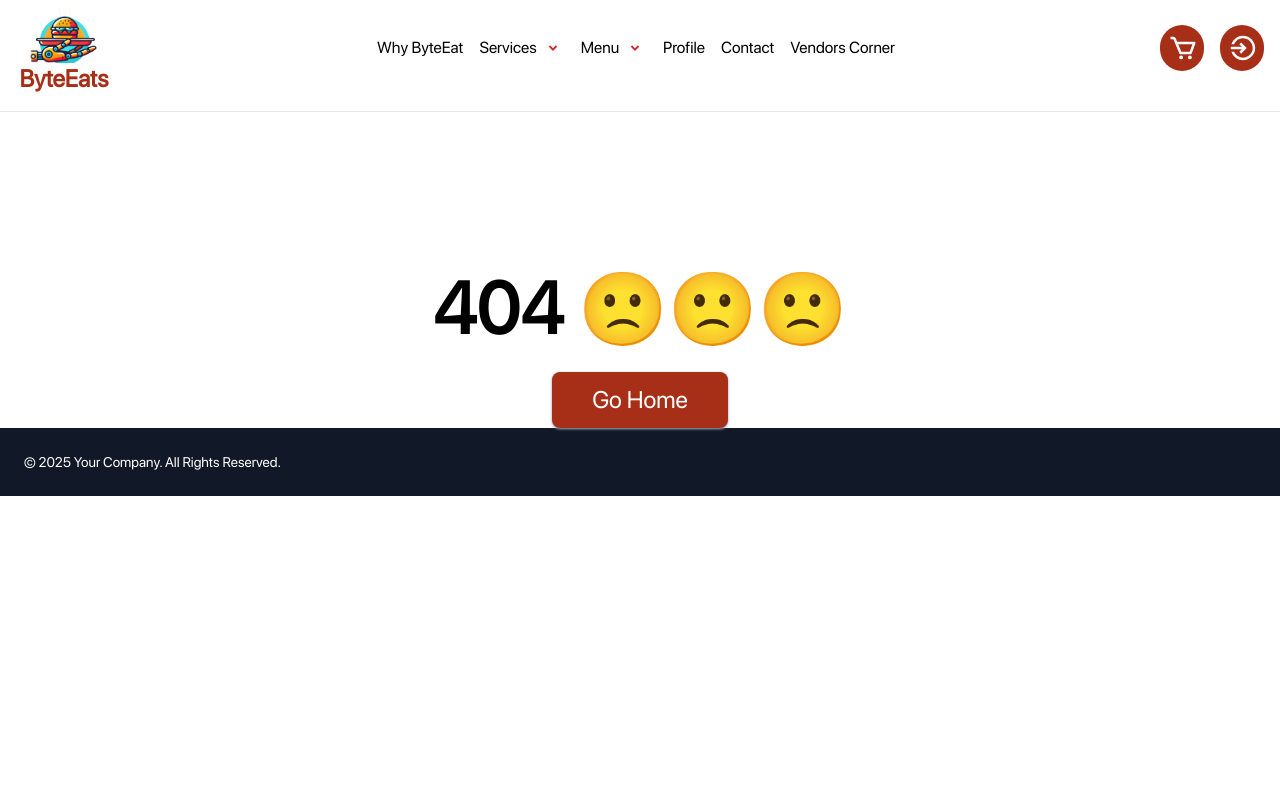
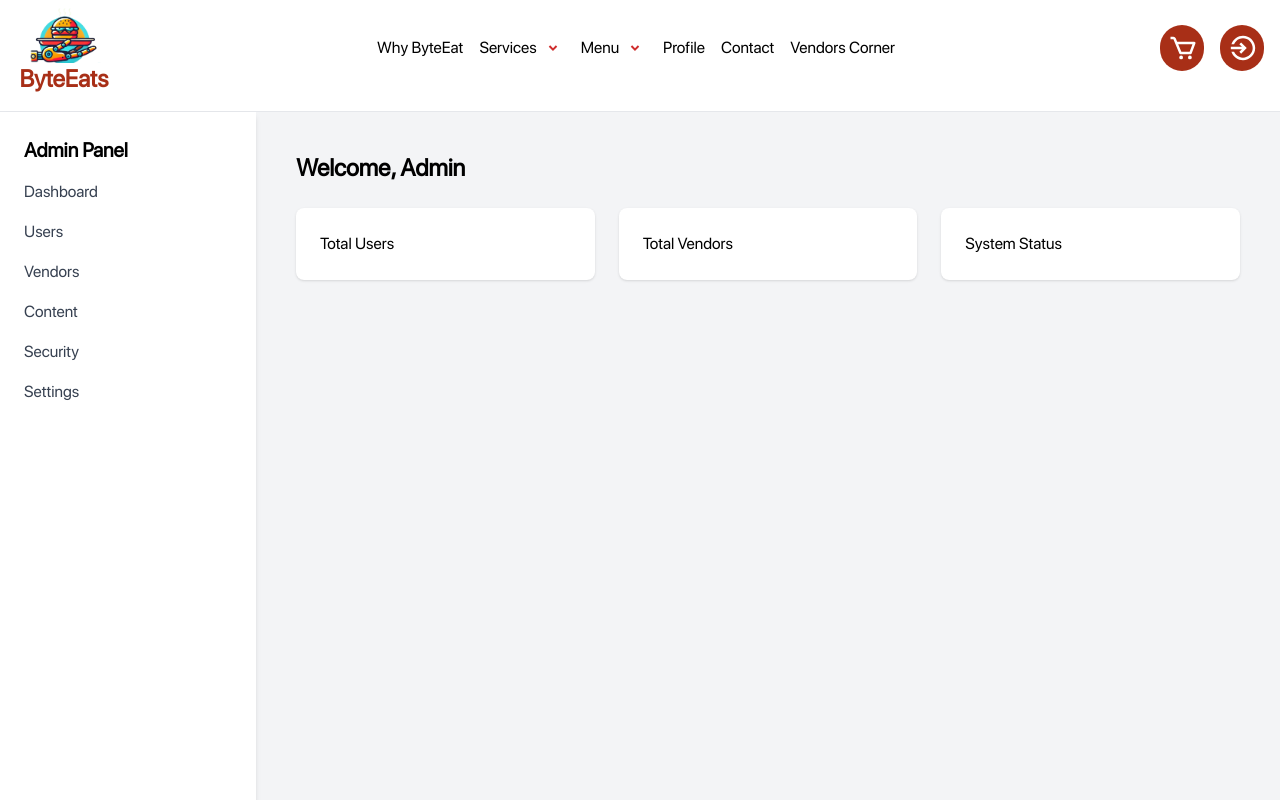
Before and after one commit to TaiwoSoftware/ByteEat, a React (Vite) app: page /admin in a window 1280 px wide. Before the commit this address had no page. Shown: the top 800 px of the page. Built offline with nearby package versions, Linux system fonts and the light colour scheme.

Commit message:
added admin page

```diff
--- a/src/App.tsx
+++ b/src/App.tsx
@@ -15,7 +15,8 @@ import { VendorsDashboard } from "./components/vendors/VendorsDashboard";
 import { Profile } from "./components/Profile/Profile";
 import { CartProvider } from "./components/cart/CartContext";
 import UserSelection from "./components/landing_page/UserSelection";
-import { TrackOrder } from "./components/cart/Trackorder";
+import { AdminDashboard } from "./components/Admin/AdminDashboard";
+// import { TrackOrderPa } from "./components/cart/TrackOrderPage";
 export const App = () => {
   return (
     <>
@@ -34,8 +35,7 @@ export const App = () => {
             <Route path="/shop" element={<Shop />} />
             <Route path="/select" element={<UserSelection />} />
             <Route path="/vendor" element={<VendorsPage />} />
-            <Route path="/track-order" element={<TrackOrder />} />
-
+            <Route path="/admin" element={<AdminDashboard />} />
             <Route path="/vendor_dashboard" element={<VendorsDashboard />} />
           </Routes>
           <Footer />
--- /dev/null
+++ b/src/components/Admin/AdminDashboard.tsx
@@ -0,0 +1,31 @@
+import { Link } from "react-router-dom";
+
+export const AdminDashboard = () => {
+    return (
+      <div className="min-h-screen bg-gray-100 flex">
+        {/* Sidebar */}
+        <aside className="w-64 bg-white shadow-md p-6">
+          <h2 className="text-xl font-bold mb-4">Admin Panel</h2>
+          <nav className="space-y-4">
+            <Link to="#" className="block text-gray-700 hover:text-orange-600">Dashboard</Link>
+            <Link to="#" className="block text-gray-700 hover:text-orange-600">Users</Link>
+            <Link to="#" className="block text-gray-700 hover:text-orange-600">Vendors</Link>
+            <Link to="#" className="block text-gray-700 hover:text-orange-600">Content</Link>
+            <Link to="#" className="block text-gray-700 hover:text-orange-600">Security</Link>
+            <Link to="#" className="block text-gray-700 hover:text-orange-600">Settings</Link>
+          </nav>
+        </aside>
+
+        {/* Main Content */}
+        <main className="flex-1 p-10">
+          <h1 className="text-2xl font-bold mb-6">Welcome, Admin</h1>
+          {/* Add dashboard widgets or routed pages here */}
+          <div className="grid grid-cols-1 md:grid-cols-3 gap-6">
+            <div className="bg-white p-6 rounded-lg shadow">Total Users</div>
+            <div className="bg-white p-6 rounded-lg shadow">Total Vendors</div>
+            <div className="bg-white p-6 rounded-lg shadow">System Status</div>
+          </div>
+        </main>
+      </div>
+    );
+  };
--- a/src/components/cart/Trackorder.tsx
+++ /dev/null
@@ -1,57 +0,0 @@
-import { useEffect, useState } from "react";
-
-export const TrackOrder = () => {
-  const totalTime = 90 * 60; // 1hr 30mins in seconds
-  const [timeLeft, setTimeLeft] = useState(totalTime);
-
-  useEffect(() => {
-    const interval = setInterval(() => {
-      setTimeLeft((prev) => {
-        if (prev <= 1) {
-          clearInterval(interval);
-          return 0;
-        }
-        return prev - 1;
-      });
-    }, 1000);
-
-    return () => clearInterval(interval);
-  }, []);
-
-  const formatTime = (seconds: number) => {
-    const mins = Math.floor(seconds / 60)
-      .toString()
-      .padStart(2, "0");
-    const secs = (seconds % 60).toString().padStart(2, "0");
-    return `${mins}:${secs}`;
-  };
-
-  const progress = ((totalTime - timeLeft) / totalTime) * 100;
-
-  return (
-    <div className="min-h-screen bg-gray-50 flex flex-col items-center justify-center px-4">
-      <h1 className="text-3xl font-bold mb-4 text-gray-800 text-center">
-        Your Order is Being Processed
-      </h1>
-
-      <div className="w-full max-w-xl bg-white shadow-lg p-6 rounded-lg text-center">
-        <p className="text-gray-600 mb-4 text-lg">
-          Estimated Time Remaining: <span className="font-bold text-blue-600">{formatTime(timeLeft)}</span>
-        </p>
-
-        <div className="w-full bg-gray-200 rounded-full h-6 overflow-hidden">
-          <div
-            className="bg-blue-600 h-full transition-all duration-1000 ease-linear"
-            style={{ width: `${progress}%` }}
-          />
-        </div>
-
-        {timeLeft === 0 && (
-          <p className="mt-4 text-green-600 font-semibold text-lg">
-            🎉 Your order should have arrived!
-          </p>
-        )}
-      </div>
-    </div>
-  );
-};
```
Also changed, not shown: package.json (+5 -2 lines), src/components/cart/TrackOrderPage.tsx (added), 1 other file (tests, documents, lock files or other folders).
